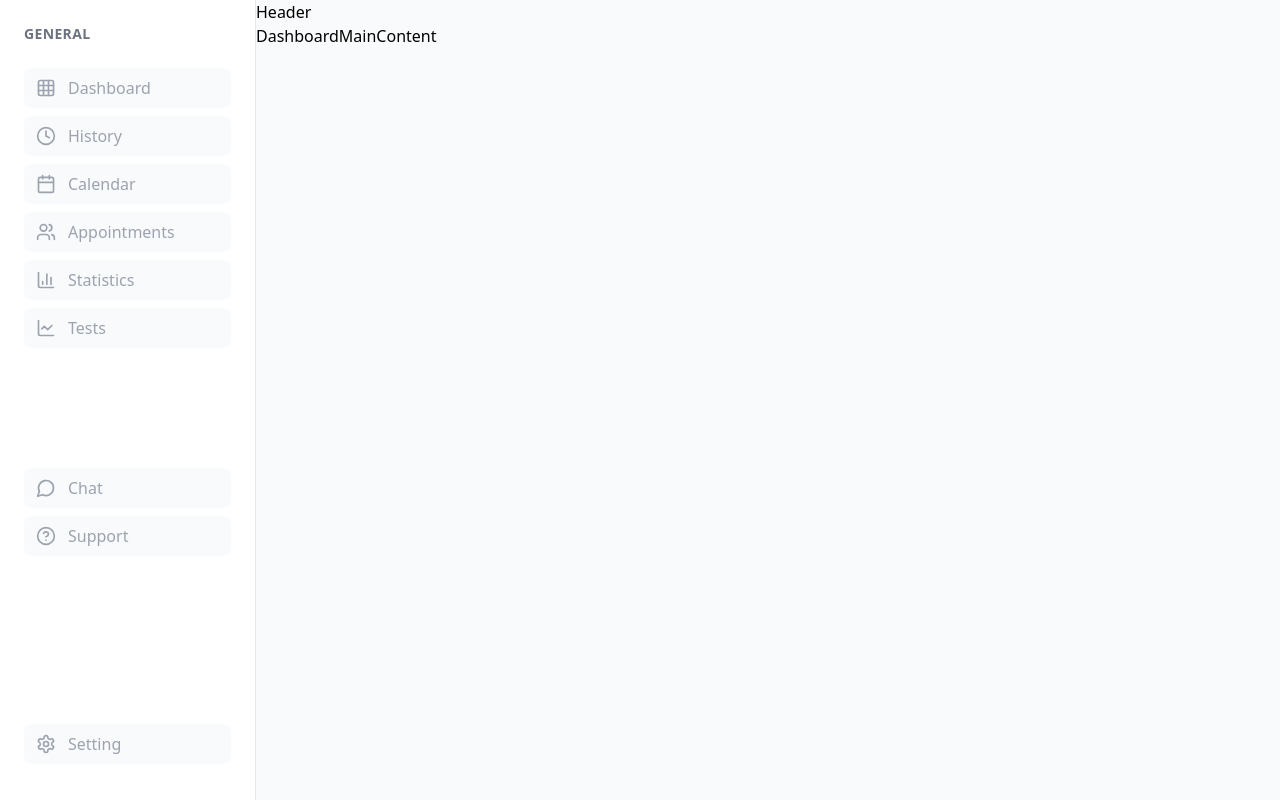
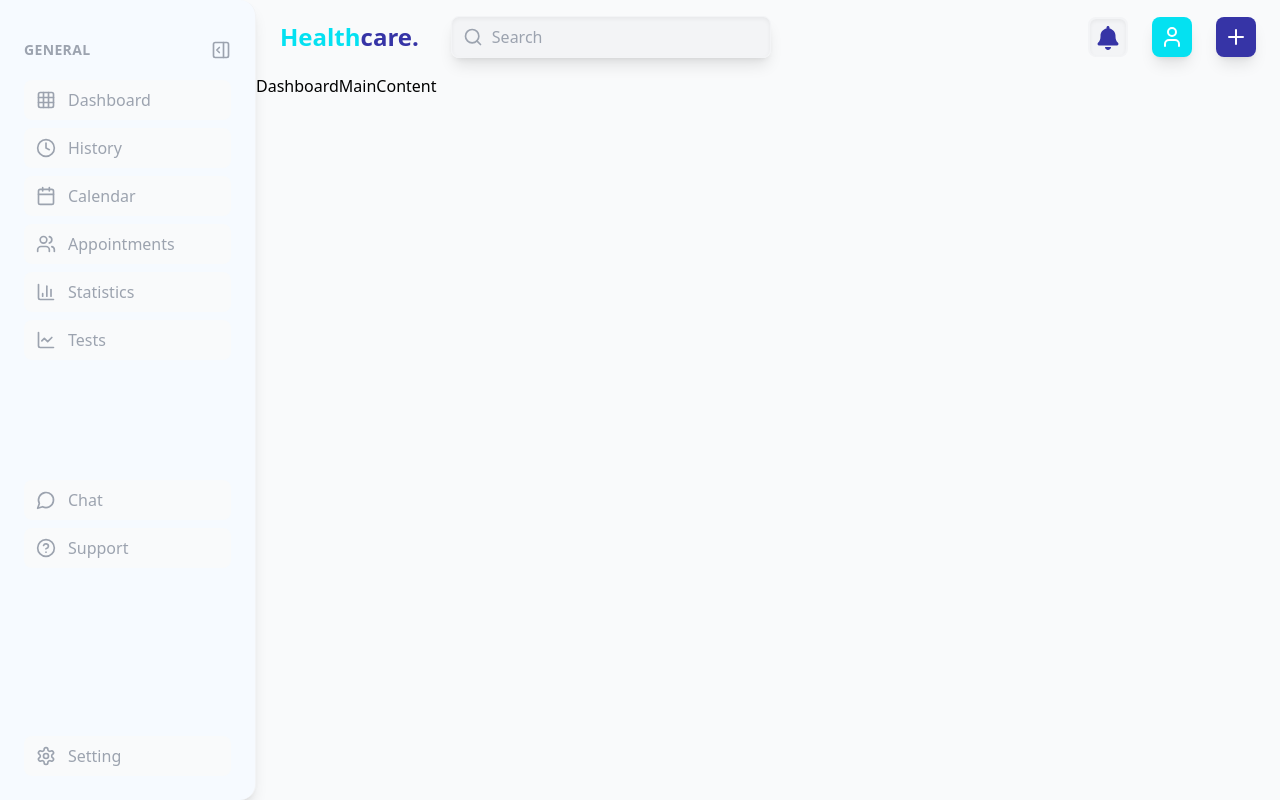
Before and after one commit to niranjan-aware/FitPeo, a React (Vite) app: page / in a window 1280 px wide. Built offline with nearby package versions, Linux system fonts and the light colour scheme.

Commit message:
header completed and sidebar fixed

```diff
--- a/package.json
+++ b/package.json
@@ -13,6 +13,7 @@
     "lucide-react": "^0.511.0",
     "react": "^19.1.0",
     "react-dom": "^19.1.0",
+    "react-icons": "^5.5.0",
     "react-router-dom": "^7.6.0"
   },
   "devDependencies": {
--- a/src/App.jsx
+++ b/src/App.jsx
@@ -5,9 +5,9 @@ import DashboardMainContent from "./components/DashboardMainContent";
 
 export default function App() {
   return (
-    <div className="main flex flex-row  h-screen bg-gray-50">
+    <div className="main flex flex-row  h-screen bg-gray-50 ">
       <Sidebar />
-      <div className="flex flex-col">
+      <div className=" flex-1 flex flex-col overflow-hidden">
         <Header />
         <DashboardMainContent />
       </div>
--- a/src/components/Header.jsx
+++ b/src/components/Header.jsx
@@ -1,7 +1,36 @@
-import React from 'react'
+import React from "react";
+import { FaBell } from "react-icons/fa6";
+
+import { Search, User, Plus } from "lucide-react";
 
 export default function Header() {
   return (
-    <div>Header</div>
-  )
+    <header className="flex flex-row items-center justify-between w-full px-6 py-4 ">
+      <div className="flex items-center space-x-8">
+        <h1 className="text-2xl font-bold text-[#04e1f1]">
+          Health<span className="text-[#3634a6]">care.</span>{" "}
+        </h1>
+        <div className="relative shadow-lg rounded-lg">
+          <Search className="input absolute left-3 top-1/2 transform -translate-y-1/2 text-gray-400 w-5 h-5" />
+          <input
+            type="text"
+            placeholder="Search"
+            className="pl-10 pr-4 py-2 bg-gray-100 border border-gray-100  shadow-inner rounded-lg w-80 focus:outline-none focus:ring-1 focus:ring-teal-200  "
+          />
+        </div>
+
+      </div>
+      <div className="btns flex items-center space-x-6">
+          <button className="bell w-10 h-10 bg-gray-100 border-b shadow-inner flex justify-center items-center rounded-lg text-[#3634a6] hover:text-white hover:bg-[#3634a6] duration-1000 transition-colors ease-in-out border-[2px] border-gray-100 ">
+            <FaBell className="input right-3 top-1/2 w-6 h-6 " />
+          </button>
+          <button className="profile w-10 h-10 bg-[#04e1f1] hover:bg-gray-50 text-white hover:text-[#04e1f1] flex items-center justify-center rounded-lg shadow-lg duration-1000 transition-colors ease-in-out hover:border-[1px] hover:shadow-inner hoverborder-gray-100">
+            <User className=" w-6 h-6 " />
+          </button>
+          <button className="add w-10 h-10 bg-[#3634a6] hover:bg-gray-50 text-white hover:text-[#3634a6] flex items-center justify-center rounded-lg shadow-lg duration-1000 transition-colors ease-in-out hover:border-[1px] hover:shadow-inner hover:border-gray-100">
+            <Plus className="w-6 h-6 " />
+          </button>
+        </div>
+    </header>
+  );
 }
--- a/src/components/Sidebar.jsx
+++ b/src/components/Sidebar.jsx
@@ -1,4 +1,4 @@
-import React from "react";
+import React, { useState } from "react";
 import {
   Grid3X3,
   Clock,
@@ -9,6 +9,8 @@ import {
   MessageCircle,
   HelpCircle,
   Settings,
+  PanelRightClose,
+  PanelRightOpen,
 } from "lucide-react";
 const sideBarData = [
   { id: "dashboard", label: "Dashboard", icon: Grid3X3 },
@@ -20,12 +22,22 @@ const sideBarData = [
 ];
 
 export default function Sidebar() {
+  const [isSideBarOpen, setIsSideBarOpen] = useState(true);
   return (
-    <aside className="w-64 bg-white border-r border-gray-200 h-screen">
-      <div className=" sidebar p-6 ">
-        <h2 className="text-sm font-semibold text-gray-500 uppercase tracking-wide mb-6">
+    <aside className="w-64 bg-[#f6faff] border-r border-gray-100 shadow-lg rounded-r-2xl h-screen">
+      <div className="sidebar-header flex items-center justify-between w-full px-6 pt-10 pb-5">
+        <h2 className="text-sm font-semibold text-gray-400 uppercase tracking-wide">
           General
         </h2>
+        <button onClick={() => setIsSideBarOpen(!isSideBarOpen)}>
+          {isSideBarOpen ? (
+            <PanelRightOpen className="w-5 h-5 text-gray-400 hover:text-[#3634a6] hover:transition-all hover:duration-1000 hover:shadow-2xl" />
+          ) : (
+            <PanelRightClose className=" h-5 w-5 text-gray-400" />
+          )}
+        </button>
+      </div>
+      <div className=" sidebar pr-6 pl-6 ">
         <nav className="space-y-2">
           {sideBarData.map((data) => {
             const Icon = data.icon;
```
Also changed, not shown: 1 other file (tests, documents, lock files or other folders).
